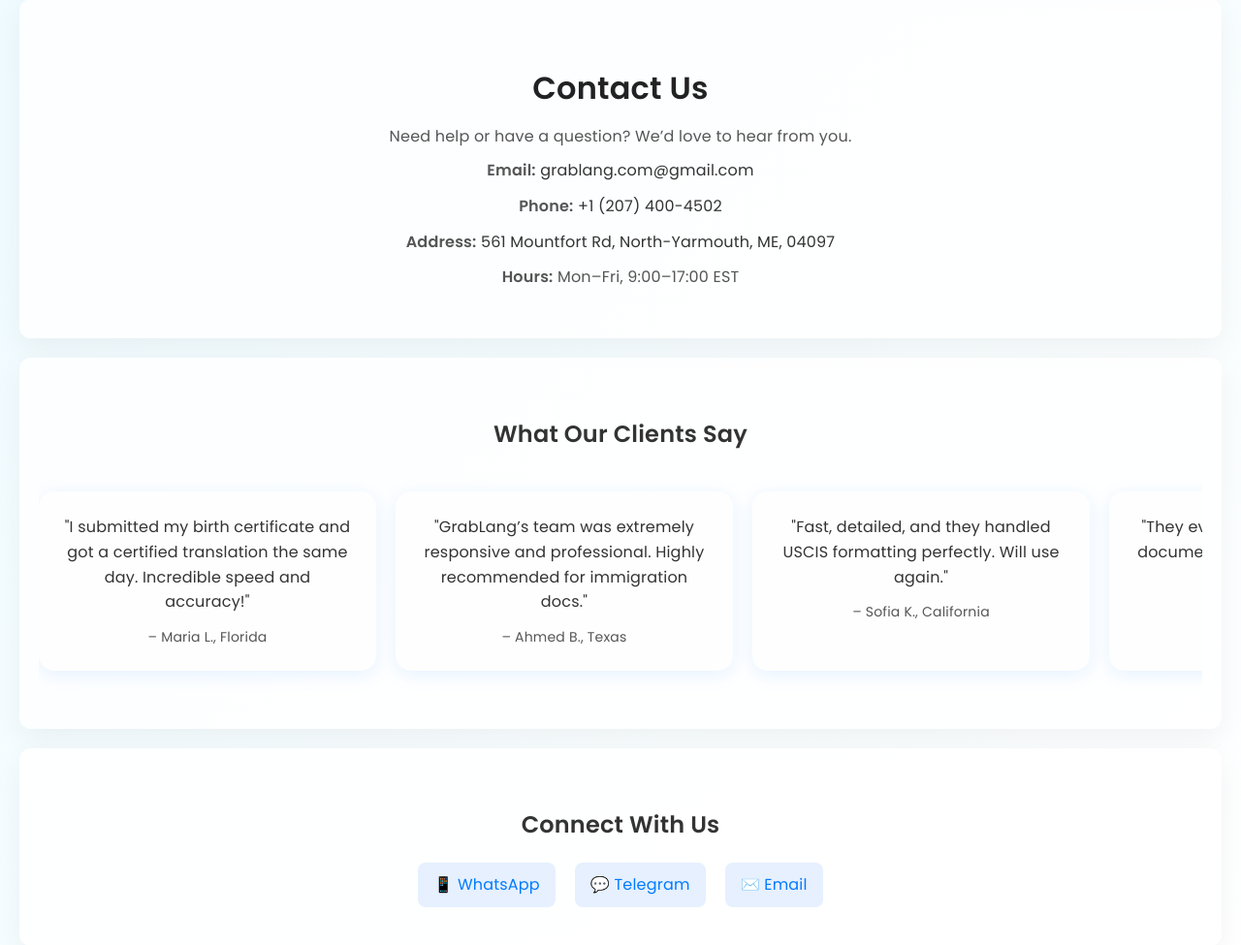
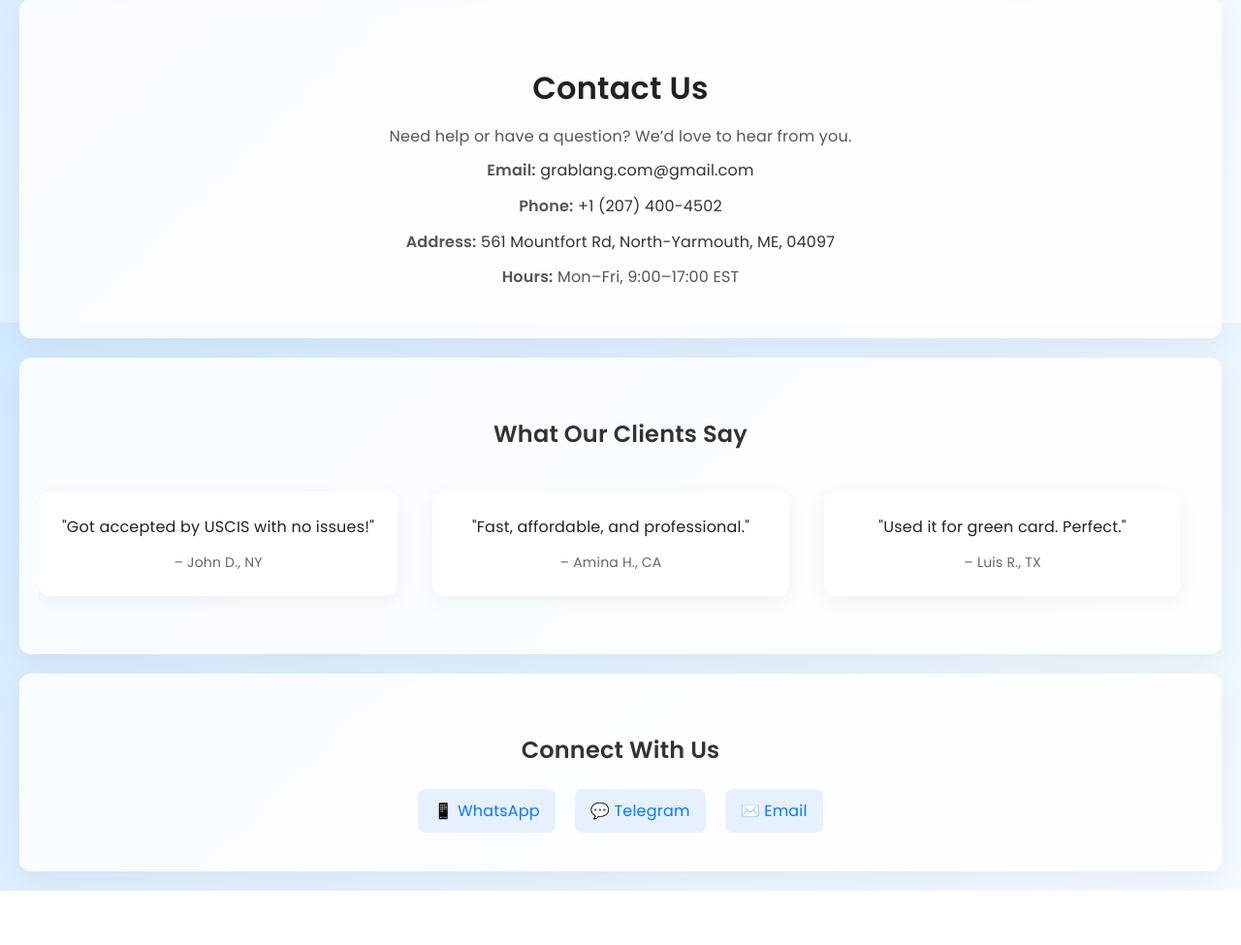
Before and after one commit to mussaiyev/GrabLang, a Flask app: page / in a window 1280 px wide. Shown: the part 2067-3042 px from the top of the page at 97% size. After the commit the page ends 2986 px from the top, so only its background shows below. Run offline with Flask 3, Linux system fonts and the light colour scheme.

Commit message:
some messee 20

```diff
--- a/static/main.css
+++ b/static/main.css
@@ -575,41 +575,39 @@
 }
 
 
-
-/* === Ocean-Inspired Gradient Background === */
-body {
-  background: linear-gradient(135deg, #e0f7ff, #ffffff);
+/* === Better Testimonial Scrolling === */
+.testimonial-slider {
+  scroll-behavior: smooth;
+  overflow-x: auto;
+  -webkit-overflow-scrolling: touch;
+  scrollbar-width: none; /* Firefox */
+}
+.testimonial-slider::-webkit-scrollbar {
+  display: none; /* Safari and Chrome */
 }
 
-/* Carousel style upgrade */
-.testimonial-carousel {
-  display: flex;
-  overflow-x: scroll;
-  scroll-snap-type: x mandatory;
-  gap: 20px;
-  padding: 20px 0;
-  scroll-behavior: smooth;
-  -webkit-overflow-scrolling: touch;
-}
-.testimonial-carousel::-webkit-scrollbar {
-  display: none;
-}
 .testimonial {
-  min-width: 300px;
-  scroll-snap-align: center;
-  background: #fefefe;
+  min-width: 320px;
+  flex: 0 0 auto;
+  scroll-snap-align: start;
+  background: #ffffff;
+  color: #222;
   padding: 24px;
-  border-radius: 16px;
-  box-shadow: 0 4px 20px rgba(0, 123, 255, 0.1);
-  transition: transform 0.3s ease;
-}
-.testimonial:hover {
-  transform: scale(1.03);
+  margin: 0 10px;
+  border-radius: 12px;
+  box-shadow: 0 5px 20px rgba(0, 0, 0, 0.05);
+  font-size: 16px;
+  max-width: 360px;
 }
 .testimonial span {
   display: block;
   margin-top: 12px;
   font-size: 14px;
-  color: #555;
-  font-weight: 500;
+  color: #666;
 }
+
+/* === Ocean-inspired animated gradient === */
+body {
+  background: linear-gradient(135deg, #d1e9ff, #f8fcff);
+  background-attachment: fixed;
+}
--- a/templates/main.html
+++ b/templates/main.html
@@ -78,6 +78,7 @@
       <img src="{{ url_for('static', filename='flag.jpg') }}" alt="Flags and translation" />
     </div>
   </section>
+
 
   <!-- ✅ Translation Info Section -->
   <section class="translation-section" id="pricing">
@@ -174,18 +175,23 @@
   </script>
 
 
-
-<!-- ✅ Testimonials with Swipe -->
+<!-- ✅ Testimonials -->
 <section class="testimonials">
   <h2>What Our Clients Say</h2>
-  <div class="testimonial-carousel">
-    <div class="testimonial">"I submitted my birth certificate and got a certified translation the same day. Incredible speed and accuracy!" <span>– Maria L., Florida</span></div>
-    <div class="testimonial">"GrabLang’s team was extremely responsive and professional. Highly recommended for immigration docs." <span>– Ahmed B., Texas</span></div>
-    <div class="testimonial">"Fast, detailed, and they handled USCIS formatting perfectly. Will use again." <span>– Sofia K., California</span></div>
-    <div class="testimonial">"They even helped me notarize my documents online. Game changer!" <span>– Leo R., New York</span></div>
-    <div class="testimonial">"My lawyer said it was one of the best certified translations they’ve seen." <span>– Elena T., Illinois</span></div>
+  <div class="testimonial-slider">
+    <div class="testimonial">"Got accepted by USCIS with no issues!" <span>– John D., NY</span></div>
+    <div class="testimonial">"Fast, affordable, and professional." <span>– Amina H., CA</span></div>
+    <div class="testimonial">"Used it for green card. Perfect." <span>– Luis R., TX</span></div>
+    <div class="testimonial">"They helped me in under 24 hours!" <span>– Svetlana B., FL</span></div>
+    <div class="testimonial">"Certified and notarized just as promised." <span>– Chen M., WA</span></div>
+    <div class="testimonial">"Super reliable team!" <span>– David P., MA</span></div>
+    <div class="testimonial">"My go-to translation service." <span>– Fatima S., IL</span></div>
+    <div class="testimonial">"Top-notch work every time." <span>– Robert L., NJ</span></div>
+    <div class="testimonial">"Extremely fast turnaround." <span>– Karla G., CO</span></div>
+    <div class="testimonial">"I recommend them to all my clients." <span>– Natalya F., AZ</span></div>
   </div>
 </section>
+
 <!-- ✅ Contact Methods -->
 <section class="social-contact">
   <h2>Connect With Us</h2>
```
